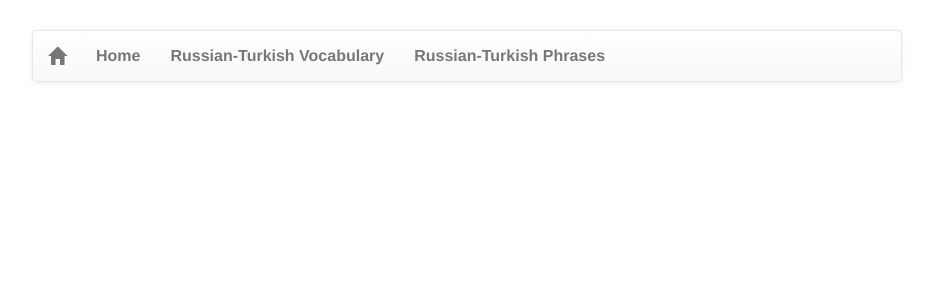
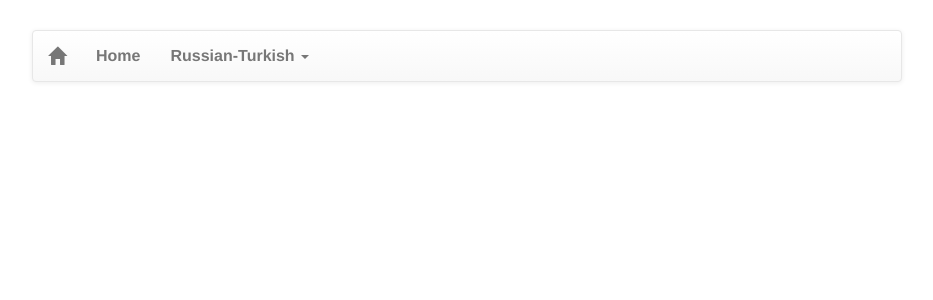
Before and after one commit to study-language/study-language-github.io, a Jekyll site: the page built from index.md, in a window 1280 px wide. Shown: the top 300 px of the page, without its empty margins (173-1106 px from the left). Built offline with Jekyll 4.4.1, drawn with Linux system fonts in a browser that asks for light colours; our own code applies the rules of GitHub Pages for plain Markdown files; the repository's description, which GitHub fills in, is left out.

Commit message:
Update header.html

```diff
--- a/_includes/header.html
+++ b/_includes/header.html
@@ -15,8 +15,13 @@
                 <strong>
                 <ul class="nav navbar-nav">
                     <li><a href="{{ site.github.url }}/">Home</a></li>
-                    <li><a href="{{ site.github.url }}/russian-turkish-vocabulary"> Russian-Turkish Vocabulary</a></li>
-                    <li><a href="{{ site.github.url }}/russian-turkish-phrases"> Russian-Turkish Phrases</a></li>
+                    <li class="dropdown">
+                        <a href="#" class="dropdown-toggle" data-toggle="dropdown" role="button" aria-haspopup="true" aria-expanded="false"> Russian-Turkish <span class="caret"></span></a>
+                        <ul class="dropdown-menu">
+                            <li><a href="{{ site.github.url }}/russian-turkish-vocabulary">Vocabulary</a></li>
+                            <li><a href="{{ site.github.url }}/russian-turkish-phrases">Phrases</a></li>
+                        </ul>
+                    </li>
                 </ul>
                 </strong>
             </div>
```
